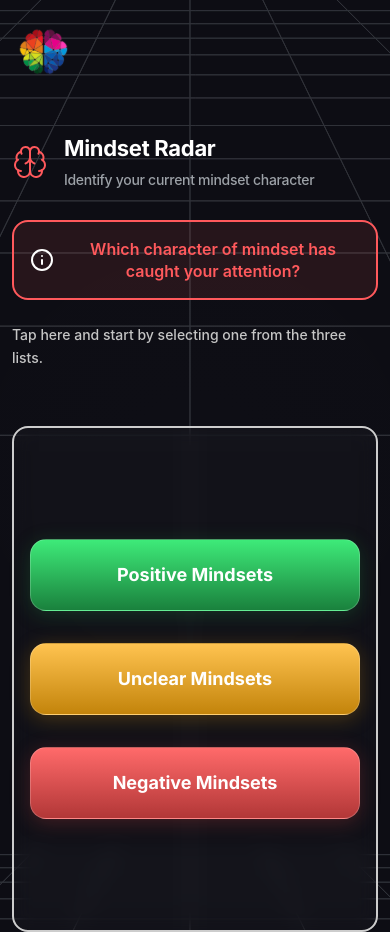
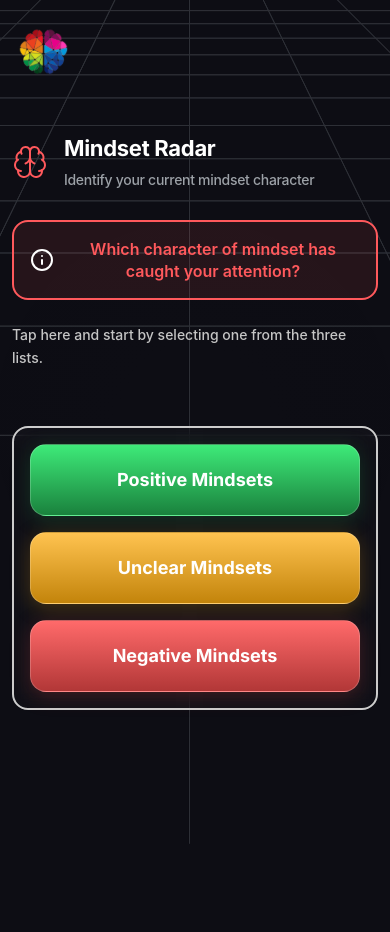
Before and after one commit to HafizAbeer/mind-set-1, a React (Vite) app: page /mindset-select in a window 390 px wide. After the commit the page ends 844 px from the top, so only its background shows below. Built offline with nearby package versions, Linux system fonts and the light colour scheme; a web font is replaced by a local one.

Commit message:
tighten mindset radar card around the three buttons
Remove forced 506px min-height and shrink padding/gaps so the white
frame hugs the buttons. Reduces page height so mobile fits without
scrolling.

```diff
--- a/src/pages/MindsetSelect.jsx
+++ b/src/pages/MindsetSelect.jsx
@@ -144,14 +144,14 @@ const MindsetSelect = () => {
               </div>
 
               <Card
-                className="mt-4 flex w-full max-w-[956px] shrink-0 items-center justify-center rounded-[16px] border-2 border-[#CDCDCD] bg-transparent p-0 text-white shadow-none transition-all sm:mt-8 min-h-[min(506px,75vh)] sm:min-h-[506px]"
+                className="mt-4 flex w-full max-w-[956px] shrink-0 items-center justify-center rounded-[16px] border-2 border-[#CDCDCD] bg-transparent p-0 text-white shadow-none transition-all sm:mt-8"
                 style={{
                   backgroundColor: "rgba(255, 255, 255, 0.02)",
                   backdropFilter: "blur(10px)",
                 }}
               >
-                <CardContent className="flex min-h-0 w-full items-center justify-center p-4 sm:p-[30px]">
-                  <div className="flex w-full max-w-[896px] min-h-0 flex-col items-center gap-8 py-2 sm:gap-12 md:gap-16 lg:gap-[85px]">
+                <CardContent className="flex min-h-0 w-full items-center justify-center p-4 sm:p-6">
+                  <div className="flex w-full max-w-[896px] min-h-0 flex-col items-center gap-4 sm:gap-6 md:gap-8">
                     {categories.map((cat, idx) => (
                       <Button
                         key={idx}
```
